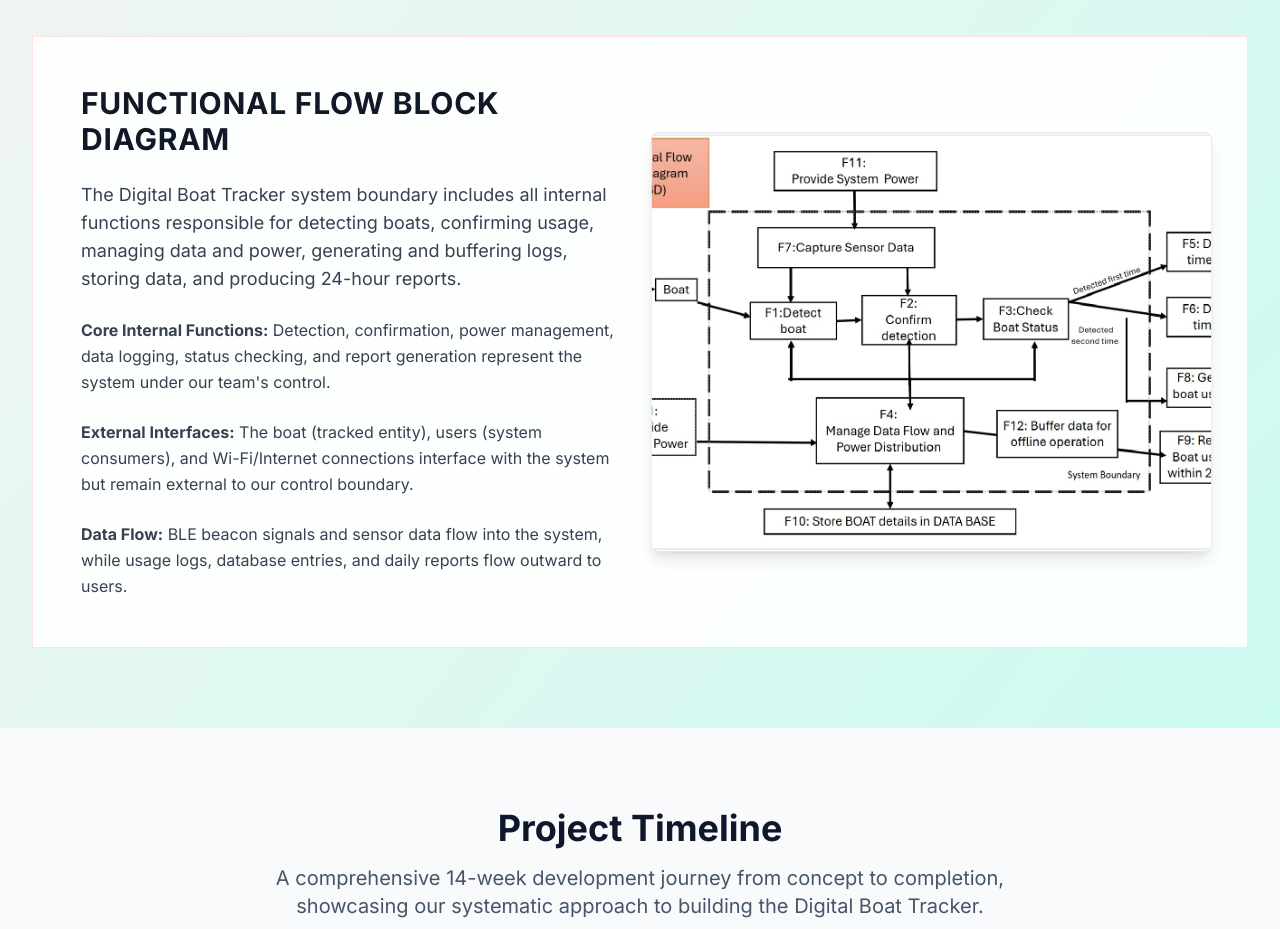
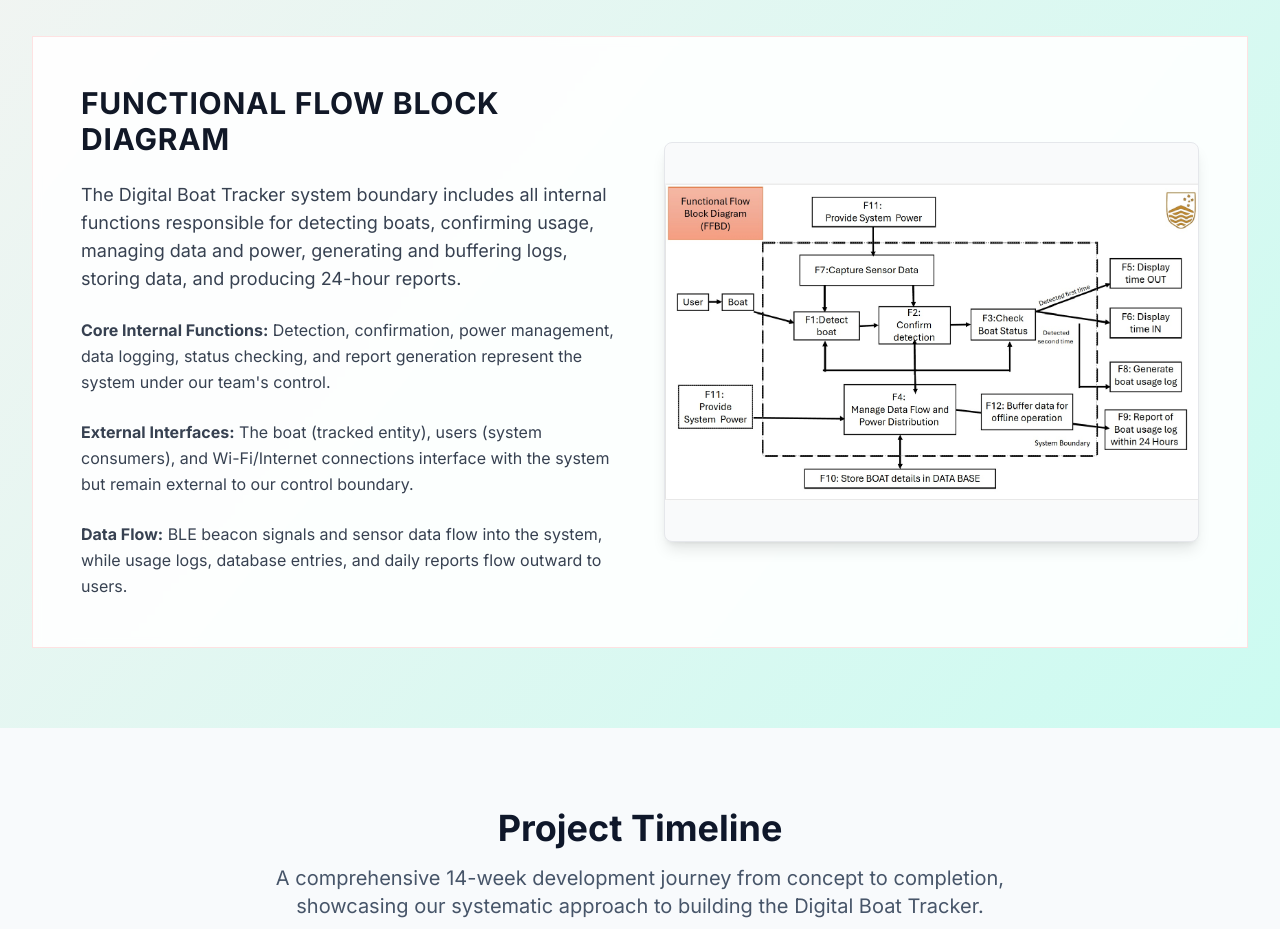
Before and after one commit to ksumit12/Black-Mountain-Rowing-Club, a React (Vite) app: page / in a window 1280 px wide. Shown: the part 2320-3249 px from the top of the page. Built offline with nearby package versions, Linux system fonts and the light colour scheme.

Commit message:
Revert FFBD image back to object-contain: Keep IMG_3712.jpg zoomed (scale-110) but revert FFBD to original fitting

```diff
--- a/src/react-app/components/ProjectSection.tsx
+++ b/src/react-app/components/ProjectSection.tsx
@@ -120,7 +120,7 @@ export default function ProjectSection() {
               <img
                 src="/ffbd.jpg"
                 alt="Functional Flow Block Diagram - Digital Boat Tracker System Functions"
-                className="w-full h-[300px] lg:h-[400px] object-cover scale-105 rounded-lg shadow-lg border border-gray-200"
+                className="w-full h-[300px] lg:h-[400px] object-contain bg-gray-50 rounded-lg shadow-lg border border-gray-200"
               />
             </div>
           </div>
```
